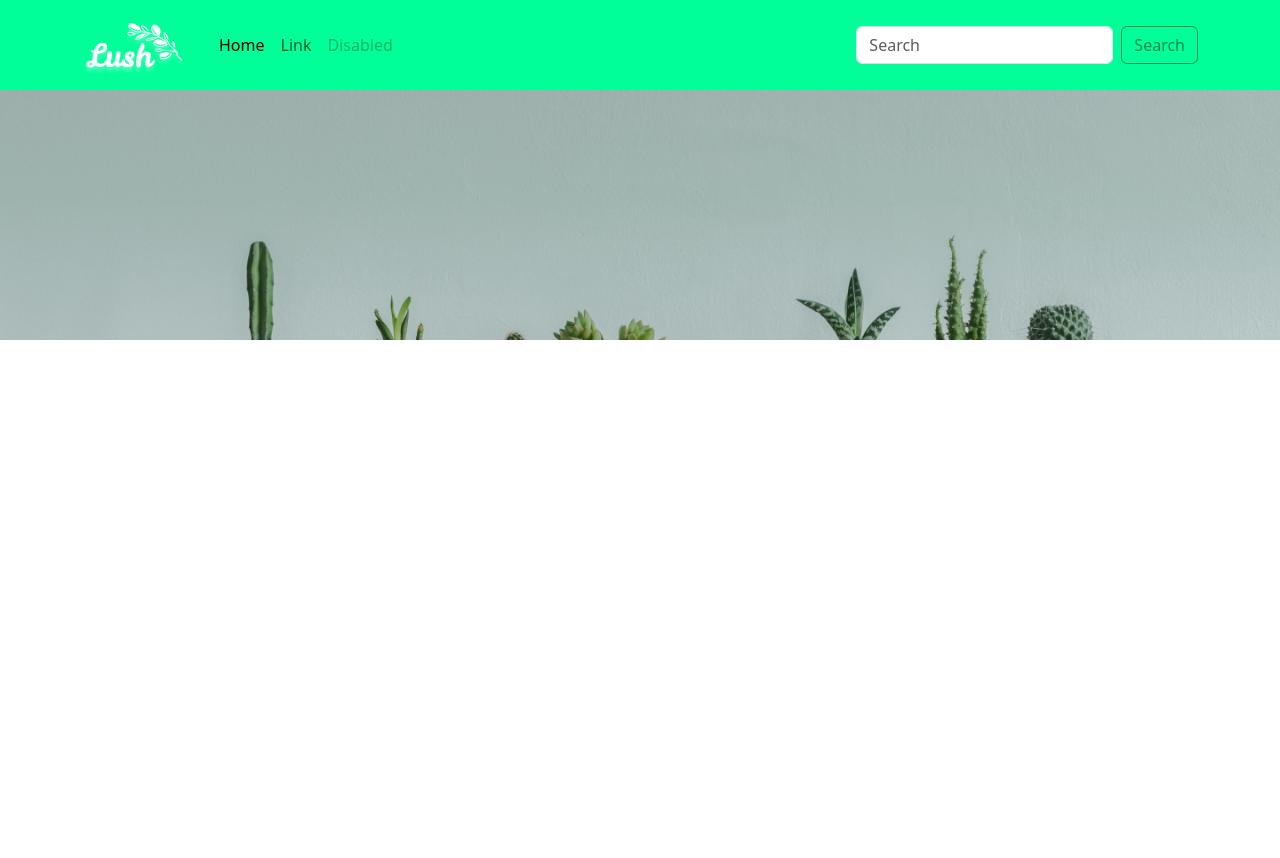
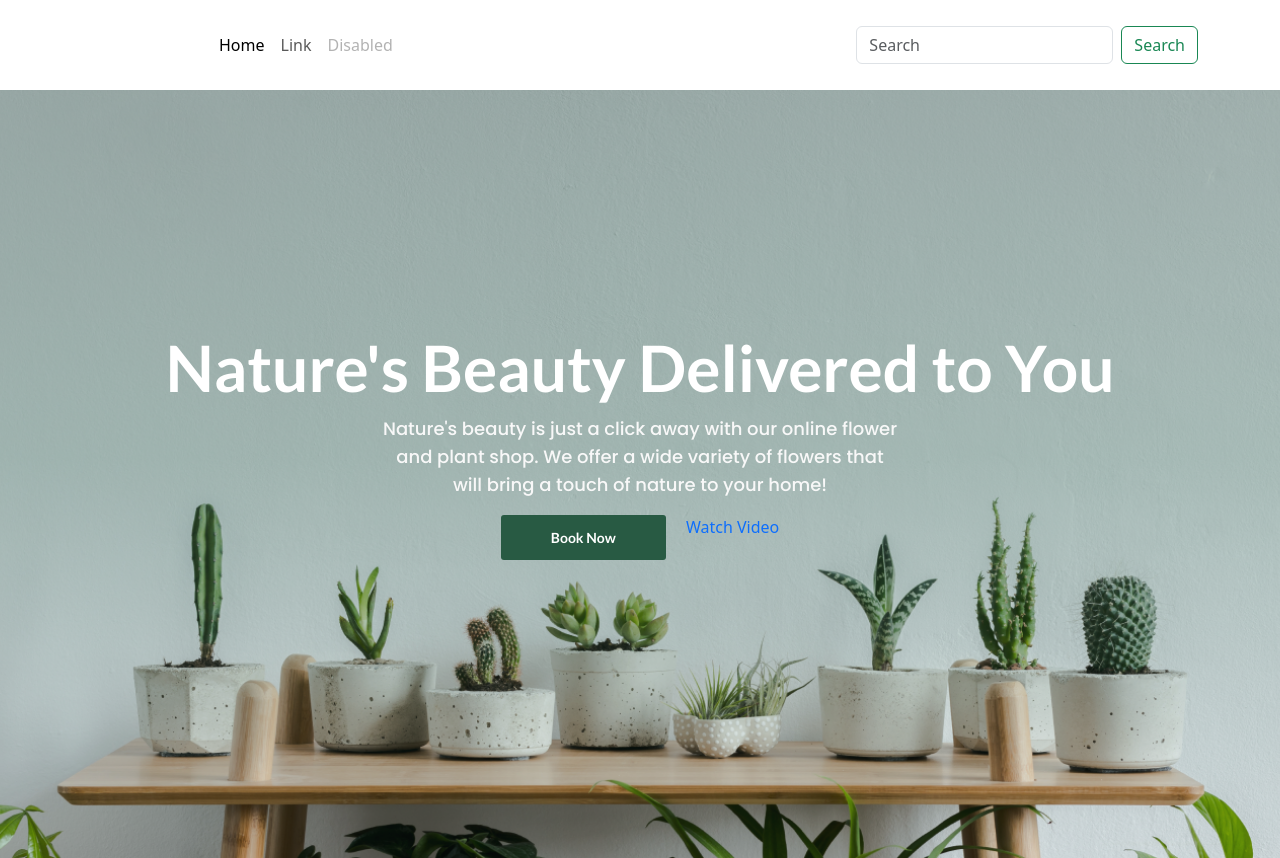
Before and after one commit to hossain-mahmud/Florist-Landing-Page, a plain HTML site: page index.html in a window 1280 px wide. Before the commit the page ends 800 px from the top, so only its background shows below. Drawn offline with nearby package versions, Linux system fonts and the light colour scheme.

Commit message:
add buttons

```diff
--- a/css/style.css
+++ b/css/style.css
@@ -1,29 +1,73 @@
+@import url('https://fonts.googleapis.com/css2?family=Lato:ital,wght@0,100;0,300;0,400;0,700;0,900;1,100;1,300;1,400;1,700;1,900&display=swap');
+@import url('https://fonts.googleapis.com/css2?family=Poppins:ital,wght@0,100;0,200;0,300;0,400;0,500;0,600;0,700;0,800;0,900;1,100;1,200;1,300;1,400;1,500;1,600;1,700;1,800;1,900&display=swap');
+
 /* ============ commn css part start  ============= */
-*{
+* {
     margin: 0;
     padding: 0;
     outline: 0;
     box-sizing: border-box;
 }
-
+h1,h2,h3,h4,h5,h6{
+   margin: 0;
+   padding: 0;
+   outline: 0;
+}
+a{
+text-decoration: none !important;
+display: inline-block;
+}
 /* ============ commn css part start  ============= */
-.navbar{
-    position: absolute;
-    width: 100%;
-    top: 0;
-    background: #00ff99;
+/* ============ CSS Variables part start  ============= */
+:root {
+    --poppins: "Poppins", sans-serif;
+    --lato: "Lato", sans-serif;
 }
 
-
+/* ============ CSS Variables part start  ============= */
 
 /* ============ hero css part start  ============= */
-#hero_section{
-    padding: 150px 0px 100px 0px;
+#hero_section {
+    padding: 240px 0px 298px 0px;
     background-image: url(/image/hero_image.png);
     background-position: center;
     background-repeat: no-repeat;
     background-size: cover;
 }
+.hero_title h2{
+    text-align: center;
+    font-size: 64px;
+    font-weight: 700;
+    font-family: var(--lato);
+    color: #fff;
+}
+.hero_title p{
+    padding: 0px 300px;
+    font-size: 18px;
+    line-height: 28px;
+    font-weight: 500;
+    font-family: var(--poppins);
+    color: #F8F8F8;
+    text-align: center;
+}
+.hero_buttons{
+display: flex;
+justify-content: center;
+gap: 20px;
+}
+.hero_buttons .book_now a{
+    padding: 12px 50px;
+    background: #285A43;
+    border-radius: 3px;
+    font-size: 14px;
+    font-weight: 700;
+    font-family: var(--lato);
+    color: #fff;
+    transition: all linear .3s;
+}
+.hero_buttons .book_now a:hover{
+    border: 2px solid #fff;
+    background: none;
 
-
-/* ============ hero css part start  ============= */
+}
+/* ----------------- hero css part start  ----------------- */
--- a/index.html
+++ b/index.html
@@ -44,9 +44,21 @@
     <!-- ----- main menu part end ------ -->
     <!-- ===== hero part start ===== -->
     <section id="hero_section">
-<div class="container">
-
-</div>
+        <div class="container co-lg-12">
+            <div class="hero_title">
+                <h2>Nature's Beauty Delivered to You</h2>
+                <p>Nature's beauty is just a click away with our online flower and plant shop. We offer a wide variety
+                    of flowers that will bring a touch of nature to your home!</p>
+            </div>
+            <div class="hero_buttons">
+                <div class="book_now">
+                    <a href="#">Book Now</a>
+                </div>
+                <div class="watch_video">
+                    <a href="#">Watch Video</a>
+                </div>
+            </div>
+        </div>
     </section>
 
 
```
